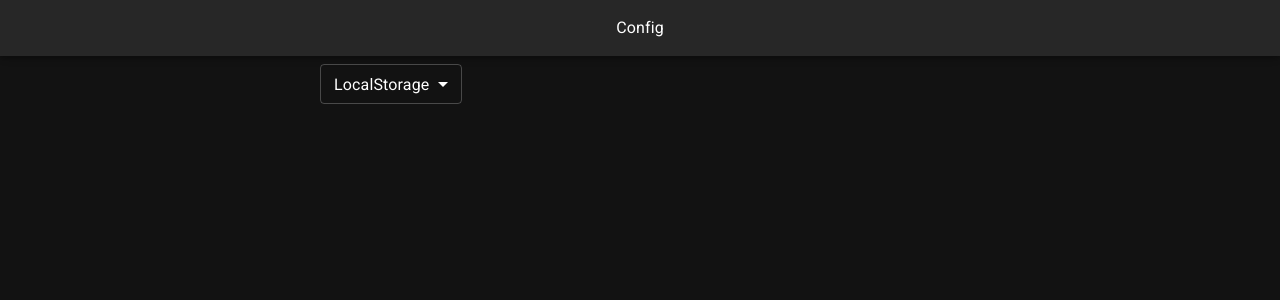
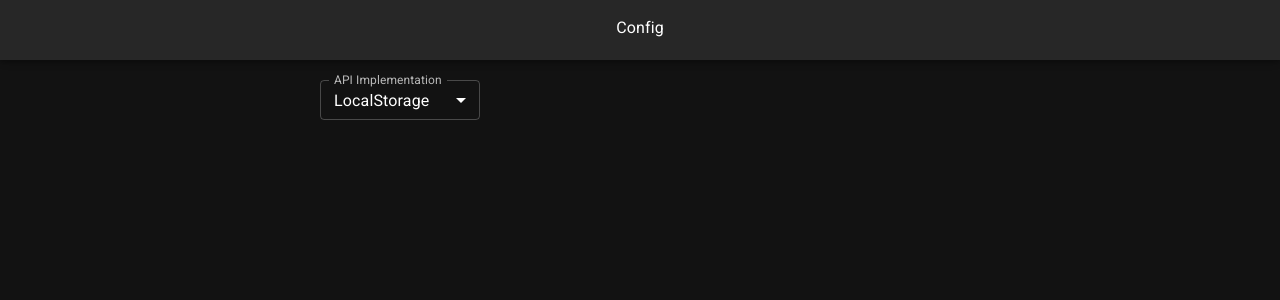
Before and after one commit to taylorjg/OhHell, a React (Vite) app in the folder client/: page /config in a window 1280 px wide. Shown: the top 300 px of the page. Built offline with nearby package versions, Linux system fonts and the light colour scheme; what short-unique-id would draw is missing.

Commit message:
Add NetworkActivity component to Header

```diff
--- a/client/src/api/local-storage/api.js
+++ b/client/src/api/local-storage/api.js
@@ -8,6 +8,8 @@ const getWeatherForecast = async () => {
 };
 
 const COHORTS_KEY = "cohorts";
+
+// const delay = (ms) => new Promise((resolve) => setTimeout(resolve, ms));
 
 const cohorts = {
   getCohorts: async () => {
--- a/client/src/components/Header.jsx
+++ b/client/src/components/Header.jsx
@@ -1,6 +1,8 @@
 import { AppBar, Avatar, IconButton, Toolbar } from "@mui/material";
 
 import { useRouteMatch } from "@app/hooks";
+
+import { NetworkActivity } from "./NetworkActivity";
 
 import {
   StyledHeader,
@@ -24,6 +26,7 @@ export const Header = () => {
           <StyledHeaderMiddle>{title}</StyledHeaderMiddle>
           <StyledHeaderRight />
         </StyledHeader>
+        <NetworkActivity />
       </AppBar>
       <Toolbar />
     </>
--- /dev/null
+++ b/client/src/components/NetworkActivity.jsx
@@ -0,0 +1,11 @@
+import { useQueryClient } from "@tanstack/react-query";
+import { LinearProgress } from "@mui/material";
+
+export const NetworkActivity = () => {
+  const queryClient = useQueryClient();
+
+  const isActive = queryClient.isFetching() || queryClient.isMutating();
+  const visibility = isActive ? "visible" : "hidden";
+
+  return <LinearProgress sx={{ visibility }} />;
+};
--- a/client/src/pages/ConfigPage.jsx
+++ b/client/src/pages/ConfigPage.jsx
@@ -1,5 +1,5 @@
 import { useState } from "react";
-import { Grid, MenuItem, Select } from "@mui/material";
+import { FormControl, Grid, InputLabel, MenuItem, Select } from "@mui/material";
 
 import { API_IMPLEMENTATION_KEY, ApiImplementations } from "@app/constants";
 
@@ -17,11 +17,18 @@ export const ConfigPage = () => {
 
   return (
     <Grid container>
-      <Grid item xs={12} md={6} sx={{ mx: { xs: 2, md: "auto" } }}>
+      <Grid item xs={12} md={6} sx={{ mx: { xs: 2, md: "auto" }, my: 2 }}>
+        <FormControl>
+          <InputLabel id="select-api-implementation-label">
+            API Implementation
+          </InputLabel>
           <Select
+            id="select-api-implementation-label"
             size="small"
             onChange={onChange}
             value={selectedApiImplementation}
+            label="API Implementation"
+            sx={{ width: "10rem" }}
           >
             {Object.entries(ApiImplementations).map(([key, value]) => (
               <MenuItem key={key} value={value}>
@@ -29,6 +36,7 @@ export const ConfigPage = () => {
               </MenuItem>
             ))}
           </Select>
+        </FormControl>
       </Grid>
     </Grid>
   );
```
Lines whose indentation alone changed are shown as unchanged.
